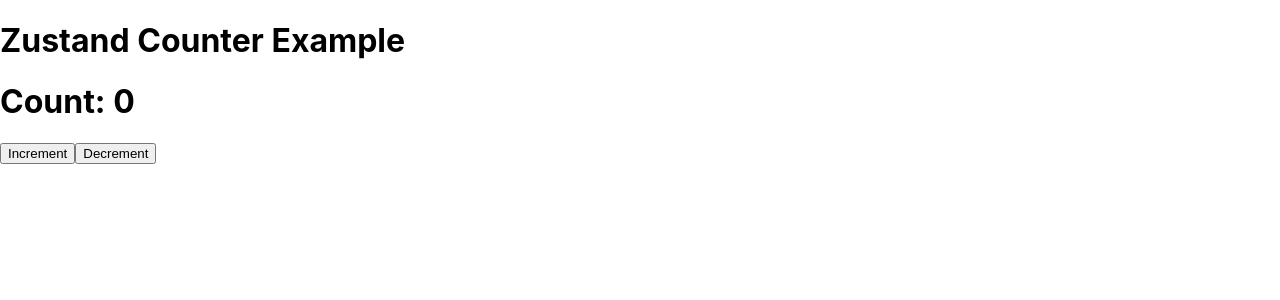
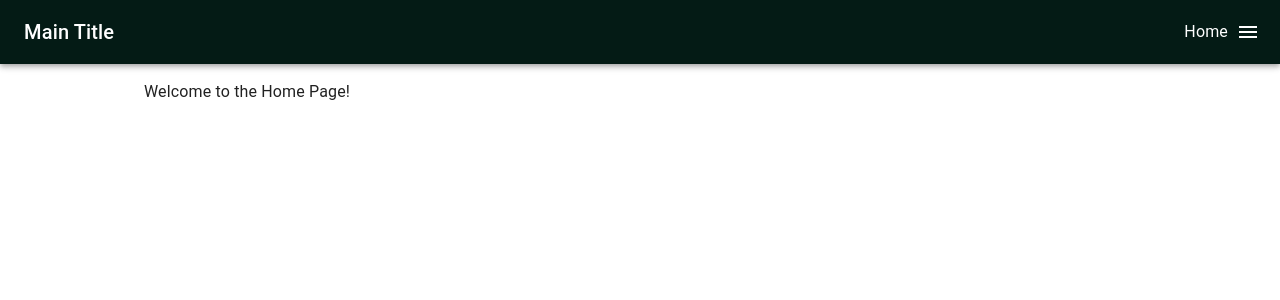
Before and after one commit to anttijoutsenniemi/matskumesta, a React (Create React App) app in the folder front/matskumesta/: page / in a window 1280 px wide. Shown: the top 300 px of the page. Built offline with nearby package versions, Linux system fonts and the light colour scheme.

Commit message:
added navigation system, main section and header with drawer

```diff
--- a/front/matskumesta/package.json
+++ b/front/matskumesta/package.json
@@ -3,6 +3,10 @@
   "version": "0.1.0",
   "private": true,
   "dependencies": {
+    "@emotion/react": "^11.13.3",
+    "@emotion/styled": "^11.13.0",
+    "@mui/icons-material": "^6.0.2",
+    "@mui/material": "^6.0.2",
     "@testing-library/jest-dom": "^5.17.0",
     "@testing-library/react": "^13.4.0",
     "@testing-library/user-event": "^13.5.0",
@@ -12,6 +16,7 @@
     "@types/react-dom": "^18.3.0",
     "react": "^18.3.1",
     "react-dom": "^18.3.1",
+    "react-router-dom": "^6.26.1",
     "react-scripts": "5.0.1",
     "typescript": "^4.9.5",
     "web-vitals": "^2.1.4",
--- a/front/matskumesta/src/App.css
+++ b/front/matskumesta/src/App.css
@@ -1,38 +1,6 @@
-.App {
-  text-align: center;
+.colors {
+  background-color: #041B15; /*dark green*/
+  background-color: #136F63; /*pine green*/
+  background-color: #22AAA1; /*light sea green*/
+  background-color: #4ce0d2; /*turquoise*/
 }
-
-.App-logo {
-  height: 40vmin;
-  pointer-events: none;
-}
-
-@media (prefers-reduced-motion: no-preference) {
-  .App-logo {
-    animation: App-logo-spin infinite 20s linear;
-  }
-}
-
-.App-header {
-  background-color: #282c34;
-  min-height: 100vh;
-  display: flex;
-  flex-direction: column;
-  align-items: center;
-  justify-content: center;
-  font-size: calc(10px + 2vmin);
-  color: white;
-}
-
-.App-link {
-  color: #61dafb;
-}
-
-@keyframes App-logo-spin {
-  from {
-    transform: rotate(0deg);
-  }
-  to {
-    transform: rotate(360deg);
-  }
-}
--- a/front/matskumesta/src/App.tsx
+++ b/front/matskumesta/src/App.tsx
@@ -1,14 +1,20 @@
 import React from 'react';
-import './App.css';
-import Counter from './components/Counter';
+import { BrowserRouter as Router, Routes, Route } from 'react-router-dom';
+import MainLayout from './components/MainLayout';
+import HomePage from './pages/HomePage';
+import TestPage from './pages/TestPage';
 
 const App: React.FC = () => {
   return (
-    <div>
-      <h1>Zustand Counter Example</h1>
-      <Counter />
-    </div>
+    <Router>
+      <MainLayout>
+        <Routes>
+          <Route path="/" element={<HomePage />} />
+          <Route path="/test" element={<TestPage />} />
+        </Routes>
+      </MainLayout>
+    </Router>
   );
-}
+};
 
 export default App;
--- a/front/matskumesta/src/components/Counter.tsx
+++ /dev/null
@@ -1,24 +0,0 @@
-// src/components/Counter.tsx
-import React from 'react';
-import useStore from '../stores/useStore';
-
-const Counter: React.FC = () => {
-  // Use the store hooks to access state and actions
-  const { count, increment, decrement } = useStore();
-
-  const logCount = () => {
-
-    increment();
-    console.log(count);
-  }
-
-  return (
-    <div>
-      <h1>Count: {count}</h1>
-      <button onClick={logCount}>Increment</button>
-      <button onClick={decrement}>Decrement</button>
-    </div>
-  )
-}
-
-export default Counter;
--- /dev/null
+++ b/front/matskumesta/src/components/MainLayout.tsx
@@ -0,0 +1,83 @@
+import React, { useState } from 'react';
+import { AppBar, Toolbar, IconButton, Drawer, Box, CssBaseline, Typography } from '@mui/material';
+import MenuIcon from '@mui/icons-material/Menu';
+import { styled } from '@mui/system';
+import { Link, useNavigate, useLocation } from 'react-router-dom';
+import useStore from '../stores/useStore';
+
+const MainContainer = styled('div')(({ theme }) => ({
+  display: 'flex',
+  flexDirection: 'column',
+  minHeight: '100vh',
+  margin: '0 auto',
+  width: '100%',
+  padding: theme.spacing(2),
+  [theme.breakpoints.up('md')]: {
+    maxWidth: '80%', // Adjust width for desktop
+  },
+}));
+
+const Header = styled(AppBar)({
+  position: 'static',
+});
+
+const MainLayout: React.FC<{ children: React.ReactNode }> = ({ children }) => {
+  const navigate = useNavigate();
+  const { drawerOpen, setDrawerOpen } = useStore();
+  const location = useLocation();
+
+  // Define subtitles for each route
+  const getSubtitle = (path: string) => {
+    switch (path) {
+      case '/':
+        return 'Home';
+      case '/test':
+        return 'Testisivuaaa';
+      case '/contact':
+        return 'Contact Us';
+      default:
+        return '';
+    }
+  };
+
+  const subtitle = getSubtitle(location.pathname);
+
+  const toggleDrawer = (open: boolean) => () => {
+    setDrawerOpen(open);
+  };
+
+  return (
+    <>
+      <CssBaseline />
+      <Header>
+        <Toolbar>
+        <Typography variant="h6" sx={{ flexGrow: 1 }}>
+            Main Title
+          </Typography>
+          <Typography variant="subtitle1">{subtitle}</Typography>
+          <IconButton
+            edge="end"
+            color="inherit"
+            aria-label="menu"
+            onClick={toggleDrawer(true)}
+            sx={{ marginLeft: 'auto' }}
+          >
+            <MenuIcon />
+          </IconButton>
+        </Toolbar>
+      </Header>
+      <Drawer anchor="right" open={drawerOpen} onClose={toggleDrawer(false)}>
+        <Box sx={{ width: 250, padding: 5 }} role="presentation" onClick={toggleDrawer(false)} onKeyDown={toggleDrawer(false)}>
+          {/* Drawer content goes here */}
+          <Link to={'/'}><p>Go to homepage</p></Link>
+          <Link to={'/test'}><p>Go to test page</p></Link>
+        </Box>
+      </Drawer>
+      <MainContainer>
+        {children}
+      </MainContainer>
+    </>
+  );
+};
+
+export default MainLayout;
--- a/front/matskumesta/src/index.tsx
+++ b/front/matskumesta/src/index.tsx
@@ -2,18 +2,16 @@
 import ReactDOM from 'react-dom/client';
 import './index.css';
 import App from './App';
-import reportWebVitals from './reportWebVitals';
+import { ThemeProvider } from '@mui/material/styles';
+import theme from './themes/theme';
 
 const root = ReactDOM.createRoot(
   document.getElementById('root') as HTMLElement
 );
 root.render(
   <React.StrictMode>
-    <App />
+    <ThemeProvider theme={theme}>
+      <App />
+    </ThemeProvider>
   </React.StrictMode>
 );
-
-// If you want to start measuring performance in your app, pass a function
-// to log results (for example: reportWebVitals(console.log))
-// or send to an analytics endpoint. Learn more: https://bit.ly/CRA-vitals
-reportWebVitals();
--- /dev/null
+++ b/front/matskumesta/src/pages/HomePage.tsx
@@ -0,0 +1,7 @@
+import React from 'react';
+
+const HomePage: React.FC = () => {
+  return <div>Welcome to the Home Page!</div>;
+};
+
+export default HomePage;
--- /dev/null
+++ b/front/matskumesta/src/pages/TestPage.tsx
@@ -0,0 +1,7 @@
+import React from 'react';
+
+const HomePage: React.FC = () => {
+  return <div>Welcome to the test Page!</div>;
+};
+
+export default HomePage;
--- a/front/matskumesta/src/stores/useStore.ts
+++ b/front/matskumesta/src/stores/useStore.ts
@@ -8,40 +8,44 @@
 // Define the state and actions
 interface CounterState {
   //variables
-  count: number
-  isLoading: boolean
-  tasks: Task[]
-  statusMessage: string
+  drawerOpen: boolean,
+  // count: number
+  // isLoading: boolean
+  // tasks: Task[]
+  // statusMessage: string
 
   //actions
-  increment: () => void
-  decrement: () => void
-  addTask: (task: Task) => void
-  removeTask: (id: number) => void
-  setIsLoading: (loading: boolean) => void
-  setStatusMessage: (message: string) => void
+  setDrawerOpen: (drawerState: boolean) => void,
+  // increment: () => void
+  // decrement: () => void
+  // addTask: (task: Task) => void
+  // removeTask: (id: number) => void
+  // setIsLoading: (loading: boolean) => void
+  // setStatusMessage: (message: string) => void
 }
 
 // Create the store
 const useStore = create<CounterState>((set) => ({
   //variables
-  count: 0,
-  tasks: [],
-  isLoading: false,
-  statusMessage: '',
+  drawerOpen: false,
+  // count: 0,
+  // tasks: [],
+  // isLoading: false,
+  // statusMessage: '',
 
   //actions
-  addTask: (task) => set((state) => ({ tasks: [...state.tasks, task] })),
+  setDrawerOpen: (drawerState) => set(() => ({ drawerOpen : drawerState })),
+  // addTask: (task) => set((state) => ({ tasks: [...state.tasks, task] })),
 
-  removeTask: (id) => set((state) => ({ tasks: state.tasks.filter((task) => task.id !== id),})),
+  // removeTask: (id) => set((state) => ({ tasks: state.tasks.filter((task) => task.id !== id),})),
 
-  setIsLoading: (loading) => set(() => ({ isLoading: loading })),
+  // setIsLoading: (loading) => set(() => ({ isLoading: loading })),
 
-  setStatusMessage: (message) => set(() => ({ statusMessage: message })),
+  // setStatusMessage: (message) => set(() => ({ statusMessage: message })),
 
-  increment: () => set((state) => ({ count: state.count + 1 })),
+  // increment: () => set((state) => ({ count: state.count + 1 })),
 
-  decrement: () => set((state) => ({ count: state.count - 1 })),
+  // decrement: () => set((state) => ({ count: state.count - 1 })),
 }))
 
 export default useStore
--- /dev/null
+++ b/front/matskumesta/src/themes/theme.ts
@@ -0,0 +1,14 @@
+import { createTheme } from '@mui/material/styles';
+
+const theme = createTheme({
+  palette: {
+    primary: {
+      main: '#041B15', // Your primary color
+    },
+    secondary: {
+      main: '#136F63', // Your secondary color
+    },
+  },
+});
+
+export default theme;
```
Also changed, not shown: 1 other file (tests, documents, lock files or other folders).
